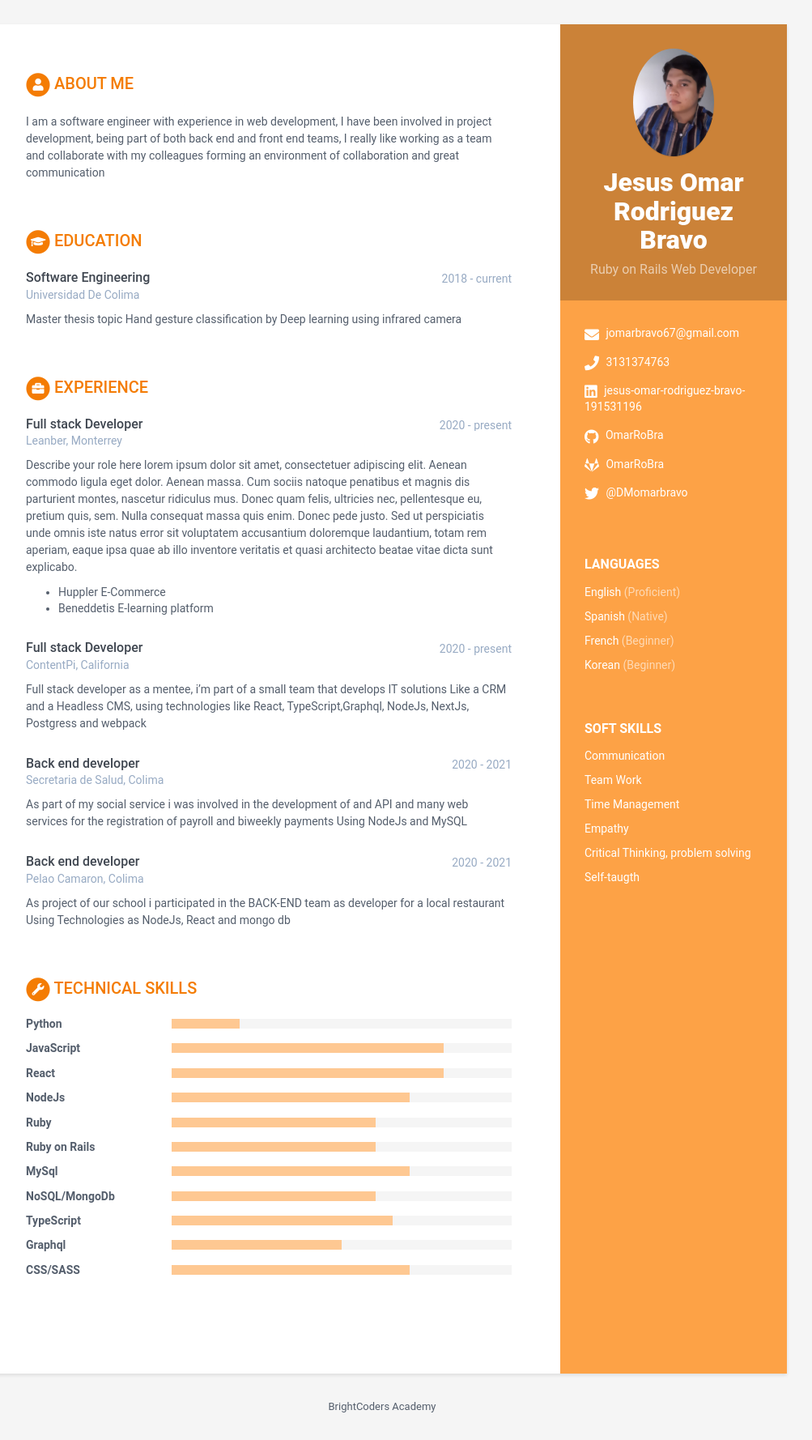
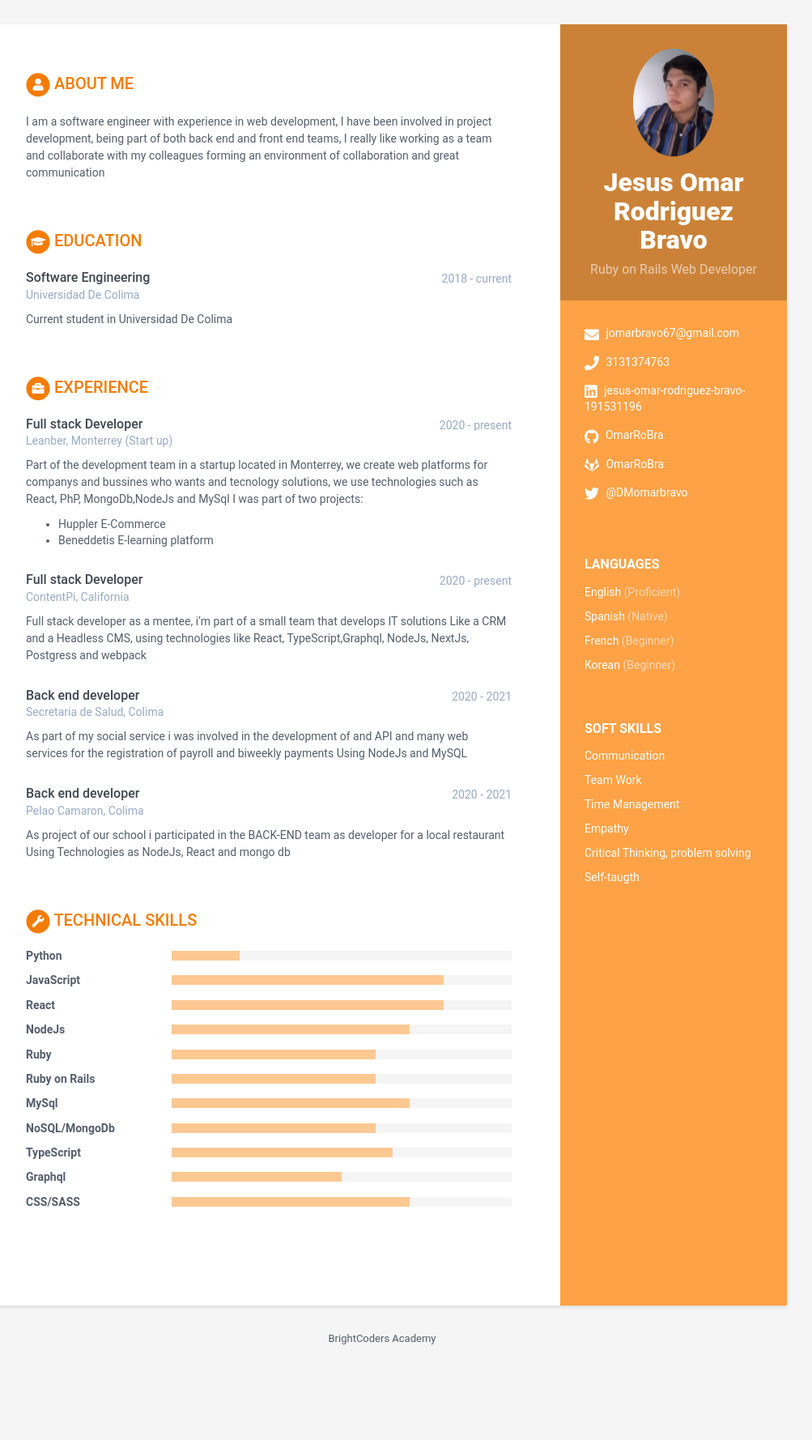
Before and after one commit to BC-MAY-21-ROR/kata-04-resume-OmarRoBra, a Jekyll site: the page built from index.html, in a window 1280 px wide. Shown: the whole page at 81% size, without its empty margins (168-1171 px from the left). Built offline with Jekyll 4.4.1, drawn with Linux system fonts in a browser that asks for light colours; after the commit the page ends 1694 px from its top, so only the background shows below that.

Commit message:
Update data.yml

```diff
--- a/_data/data.yml
+++ b/_data/data.yml
@@ -69,22 +69,16 @@ educationcomplete:
     university:  Universidad De Colima
     time: 2018  - current
     details: |
-      Master thesis topic Hand gesture classification by Deep learning using infrared camera
+      Current student in Universidad De Colima
 # Registra aquí tu experiencia. Agrega o elimina según sea necesario
 experiences:
   - role: Full stack Developer
     time: 2020 - present
-    company:  Leanber, Monterrey
+    company:  Leanber, Monterrey (Start up)
     details: |
-      Describe your role here lorem ipsum dolor sit amet, consectetuer
-      adipiscing elit. Aenean commodo ligula eget dolor. Aenean massa.
-      Cum sociis natoque penatibus et magnis dis parturient montes,
-      nascetur ridiculus mus. Donec quam felis, ultricies nec,
-      pellentesque eu, pretium quis, sem. Nulla consequat massa quis
-      enim. Donec pede justo. Sed ut perspiciatis unde omnis iste natus
-      error sit voluptatem accusantium doloremque laudantium, totam rem
-      aperiam, eaque ipsa quae ab illo inventore veritatis et quasi
-      architecto beatae vitae dicta sunt explicabo.
+      Part of the development team in a startup located in Monterrey, we create web platforms for companys and bussines
+      who wants and tecnology solutions, we use technologies such as React, PhP, MongoDb,NodeJs and MySql
+      I was part of two projects:
         - Huppler E-Commerce
         - Beneddetis E-learning platform
   - role: Full stack Developer
```
